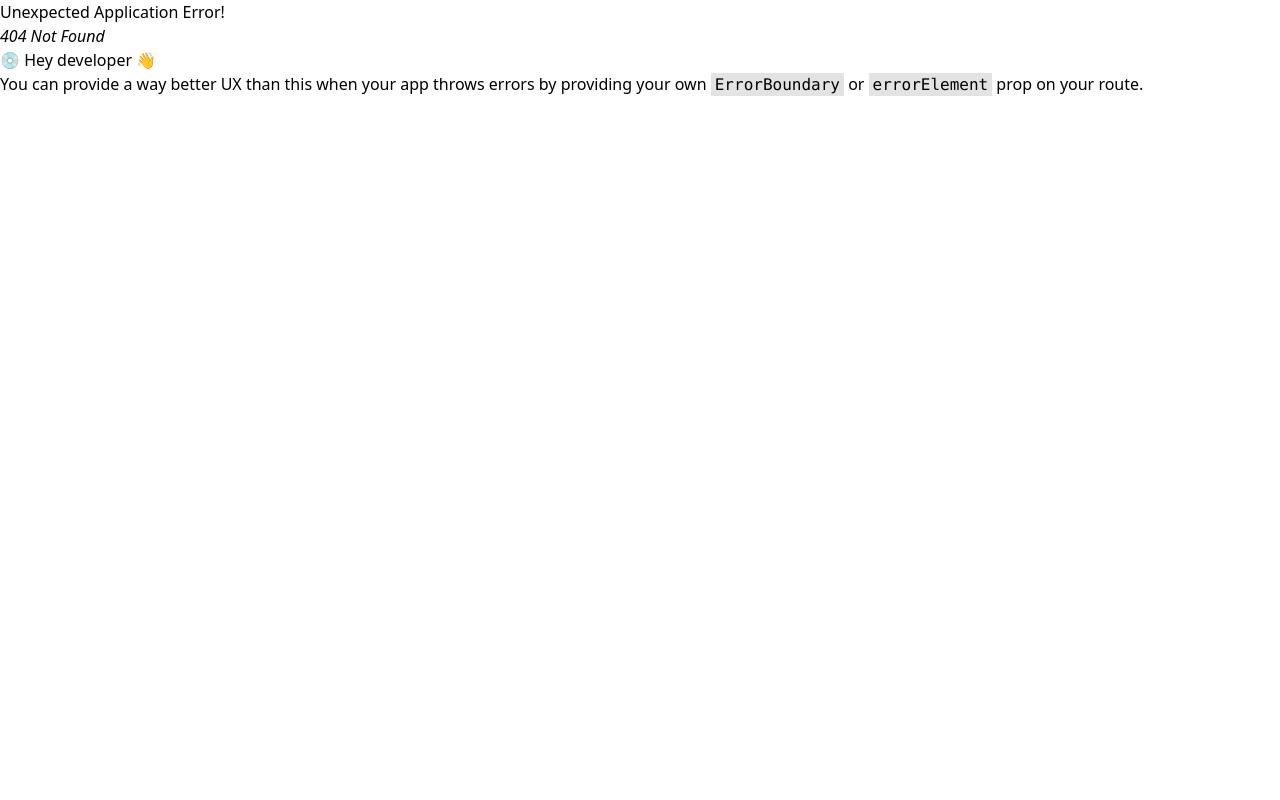
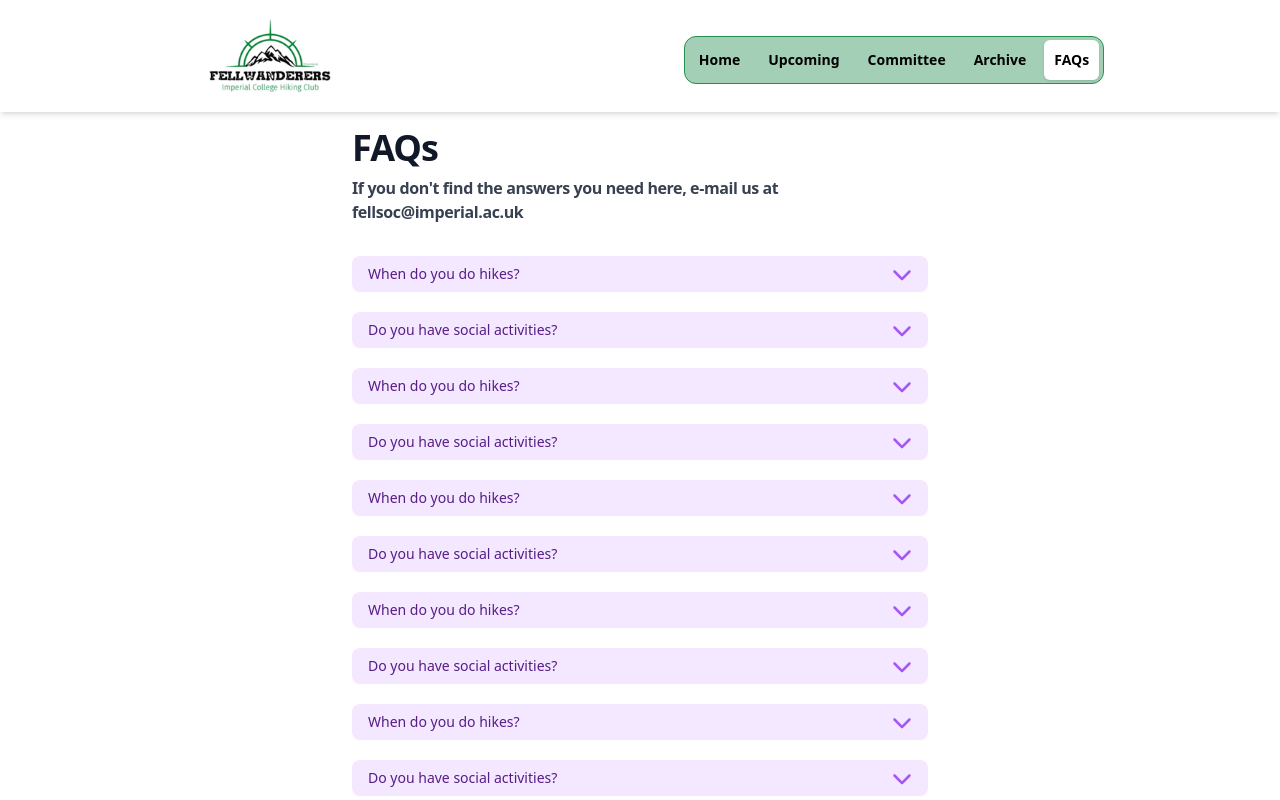
Before and after one commit to euan-turner/fellwanderers, a React (Vite) app: page /faqs in a window 1280 px wide. Before the commit this address had no page. Shown: the top 800 px of the page. Built offline with nearby package versions, Linux system fonts and the light colour scheme.

Commit message:
Simple FAQs, needs styling and firebase

```diff
--- a/package.json
+++ b/package.json
@@ -15,7 +15,7 @@
     "@fortawesome/free-regular-svg-icons": "^6.4.0",
     "@fortawesome/free-solid-svg-icons": "^6.4.0",
     "@fortawesome/react-fontawesome": "^0.2.0",
-    "@headlessui/react": "^1.7.14",
+    "@headlessui/react": "^1.7.15",
     "firebase": "^10.0.0",
     "lorem-ipsum": "^2.0.8",
     "react": "^18.2.0",
--- a/src/App.tsx
+++ b/src/App.tsx
@@ -3,6 +3,7 @@ import UpcomingPage from "./pages/UpcomingPage.tsx"
 import ArchivePage from "./pages/ArchivePage"
 import CommitteePage from "./pages/CommitteePage"
 import HomePage from "./pages/HomePage"
+import FaqPage from "./pages/FaqPage"
 
 const router = createBrowserRouter([
   {
@@ -20,6 +21,10 @@ const router = createBrowserRouter([
   {
     path: "/archive",
     element: <ArchivePage />
+  },
+  {
+    path: "/faqs",
+    element: <FaqPage />
   }
 ])
 
--- a/src/components/PageHeader.tsx
+++ b/src/components/PageHeader.tsx
@@ -7,6 +7,7 @@ export default function PageHeader() {
     { id: 1, link: "/activities", text: "Upcoming" },
     { id: 2, link: "/committee", text: "Committee" },
     { id: 3, link: "/archive", text: "Archive" },
+    { id: 4, link: "/faqs", text: "FAQs" }
   ];
   const location = useLocation();
   const page = links.filter((link) => link.link === location.pathname)[0].id;
--- /dev/null
+++ b/src/pages/FaqPage.tsx
@@ -0,0 +1,119 @@
+import { Disclosure } from "@headlessui/react";
+import { faChevronUp, faChevronDown } from "@fortawesome/free-solid-svg-icons";
+import { FontAwesomeIcon } from "@fortawesome/react-fontawesome";
+
+import PageHeader from "../components/PageHeader";
+import PageFooter from "../components/PageFooter";
+
+interface faq {
+  question: string,
+  answer: string
+}
+
+const faqs: faq[] = [
+  {
+    question: "When do you do hikes?",
+    answer: "On weekends, either single-day or weekend trips. We also organise tours in the holidays",
+  },
+  {
+    question: "Do you have social activities?",
+    answer: "Yes, we meet for a tea break every Friday on Queen's Lawn",
+  },
+  {
+    question: "When do you do hikes?",
+    answer: "On weekends, either single-day or weekend trips. We also organise tours in the holidays",
+  },
+  {
+    question: "Do you have social activities?",
+    answer: "Yes, we meet for a tea break every Friday on Queen's Lawn",
+  },
+  {
+    question: "When do you do hikes?",
+    answer: "On weekends, either single-day or weekend trips. We also organise tours in the holidays",
+  },
+  {
+    question: "Do you have social activities?",
+    answer: "Yes, we meet for a tea break every Friday on Queen's Lawn",
+  },
+  {
+    question: "When do you do hikes?",
+    answer: "On weekends, either single-day or weekend trips. We also organise tours in the holidays",
+  },
+  {
+    question: "Do you have social activities?",
+    answer: "Yes, we meet for a tea break every Friday on Queen's Lawn",
+  },
+  {
+    question: "When do you do hikes?",
+    answer: "On weekends, either single-day or weekend trips. We also organise tours in the holidays",
+  },
+  {
+    question: "Do you have social activities?",
+    answer: "Yes, we meet for a tea break every Friday on Queen's Lawn",
+  },
+  {
+    question: "When do you do hikes?",
+    answer: "On weekends, either single-day or weekend trips. We also organise tours in the holidays",
+  },
+  {
+    question: "Do you have social activities?",
+    answer: "Yes, we meet for a tea break every Friday on Queen's Lawn",
+  },
+  {
+    question: "When do you do hikes?",
+    answer: "On weekends, either single-day or weekend trips. We also organise tours in the holidays",
+  },
+  {
+    question: "Do you have social activities?",
+    answer: "Yes, we meet for a tea break every Friday on Queen's Lawn",
+  }
+]
+
+const FAQ = ({question, answer}: faq) => {
+  return (
+    <Disclosure>
+      {({ open }) => (
+        <>
+          <Disclosure.Button className="flex w-full justify-between rounded-lg bg-purple-100 px-4 py-2 text-left text-sm font-medium text-purple-900 hover:bg-purple-200 focus:outline-none focus-visible:ring focus-visible:ring-purple-500 focus-visible:ring-opacity-75">
+            <span>{question}</span>
+            <FontAwesomeIcon icon={faChevronDown}
+              className={`${
+                open ? 'rotate-180 transform' : ''
+              } h-5 w-5 text-purple-500`}
+            />
+          </Disclosure.Button>
+          <Disclosure.Panel className="px-4 pt-4 pb-2 text-sm text-gray-500">
+            {answer}
+          </Disclosure.Panel>
+        </>
+      )}
+    </Disclosure>
+  )
+}
+
+
+export default function FaqPage() {
+  return (
+    <>
+    <PageHeader />
+    <div className={"flex flex-col justify-center items-center w-1/2 mx-auto h-screen"}>
+      <h2 className={"w-full text-3xl font-bold tracking-tight text-gray-900 sm:text-4xl px-4 lg:px-8"}>
+        FAQs
+      </h2>
+      <p className={"w-full font-bold tracking-tight text-gray-700 px-4 lg:px-8 pt-2"}>
+        If you don't find the answers you need here, e-mail us at fellsoc@imperial.ac.uk
+      </p>
+      <div className="flex flex-col space-y-5 w-full px-4 lg:px-8 py-4 lg:py-8 h-max-screen overflow-y-auto">
+        {faqs.map((faq, index) => {
+          return (
+          <div key={index}>
+            <FAQ question={faq.question} answer={faq.answer} />
+          </div>)
+        })}
+      </div>
+    </div>
+
+    <PageFooter />
+    </>
+  )
+}
```
Also changed, not shown: 1 other file (tests, documents, lock files or other folders).
